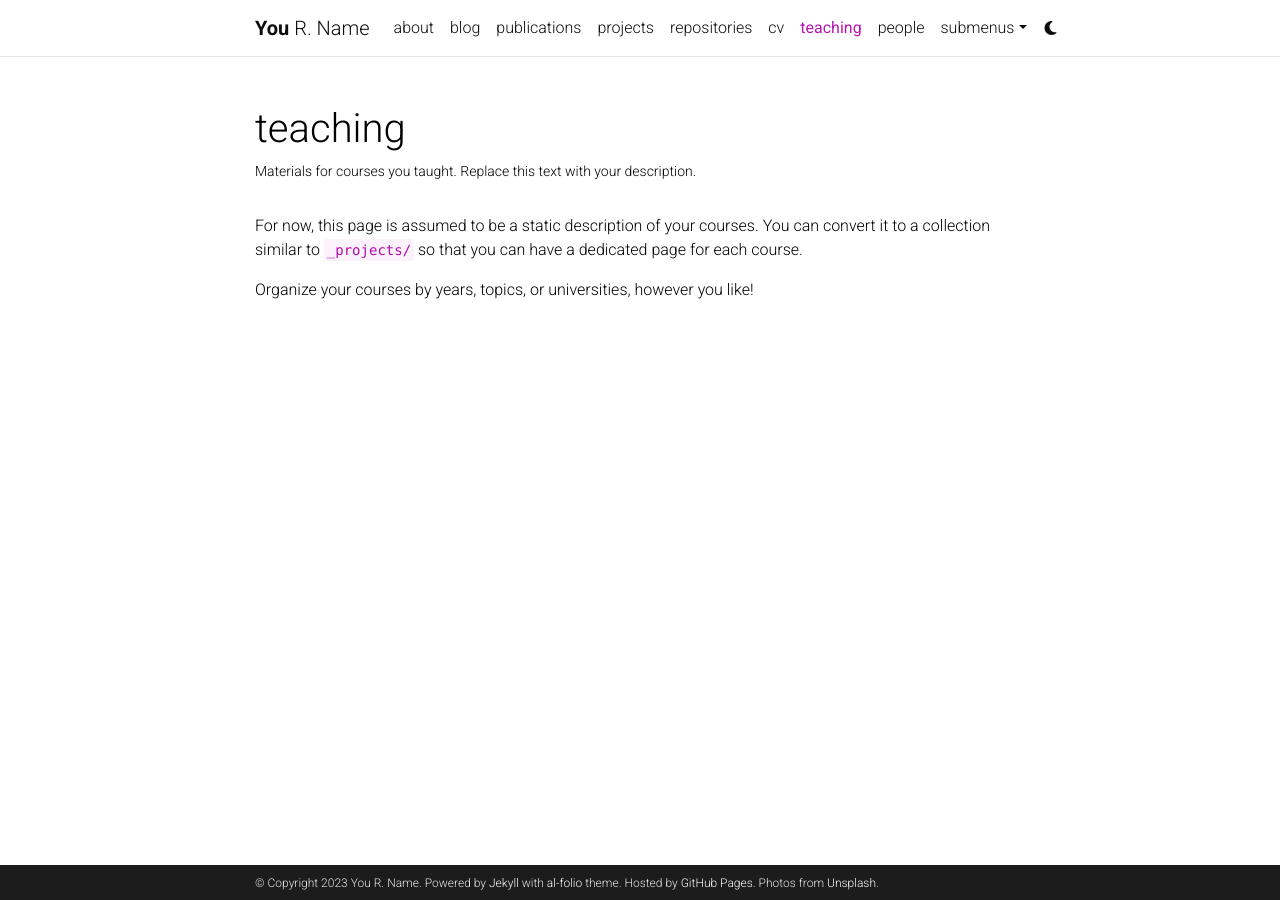
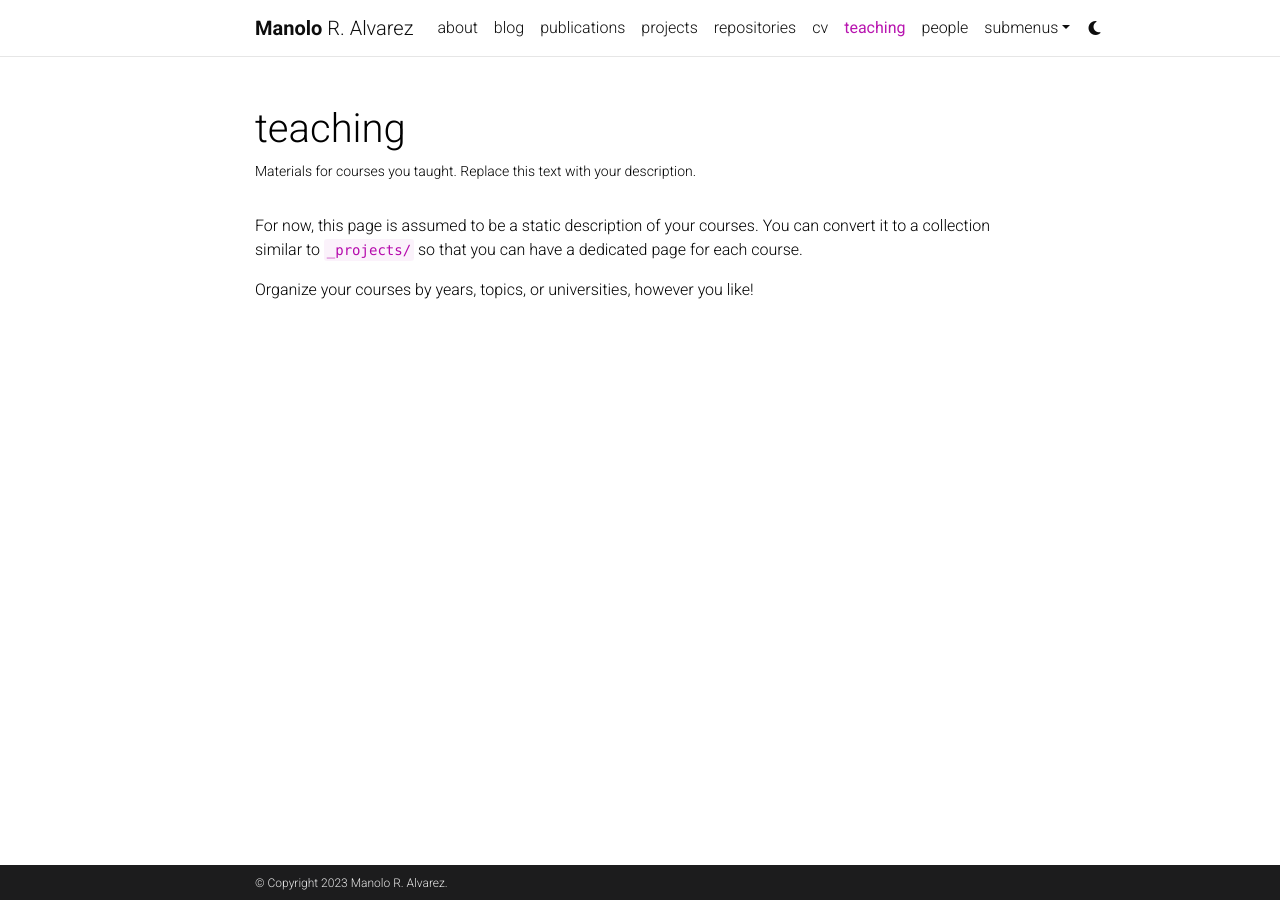
Before and after one commit to manolo-alvarez/manolo-alvarez.github.io, a Jekyll site: the page built from _pages/teaching.md, in a window 1280 px wide. Built offline with Jekyll 4.4.1, drawn with Linux system fonts in a browser that asks for light colours; comment, search, counter and statistics services are not loaded; a style sheet for code colours, icons or effects is not loaded.

Commit message:
first few changes

```diff
--- a/_config.yml
+++ b/_config.yml
@@ -3,23 +3,20 @@
 # -----------------------------------------------------------------------------
 
 title: blank # the website title (if blank, full name will be used instead)
-first_name: You
+first_name: Manolo
 middle_name: R.
-last_name: Name
-email: you@example.com
+last_name: Alvarez
+email: manolo.alvarezc@outlook.com
 description: > # the ">" symbol means to ignore newlines until "footer_text:"
-  A simple, whitespace theme for academics. Based on [*folio](https://github.com/bogoli/-folio) design.
+  My personal website.
 footer_text: >
-  Powered by <a href="https://jekyllrb.com/" target="_blank">Jekyll</a> with <a href="https://github.com/alshedivat/al-folio">al-folio</a> theme.
-  Hosted by <a href="https://pages.github.com/" target="_blank">GitHub Pages</a>.
-  Photos from <a href="https://unsplash.com" target="_blank">Unsplash</a>.
 keywords: jekyll, jekyll-theme, academic-website, portfolio-website  # add your own keywords or leave empty
 
 lang: en # the language of your site (for example: en, fr, cn, ru, etc.)
 icon: ⚛️  # the emoji used as the favicon (alternatively, provide image name in /assets/img/)
 
-url: https://alshedivat.github.io # the base hostname & protocol for your site
-baseurl: /al-folio # the subpath of your site, e.g. /blog/
+url: https://manolo-alvarez.github.io # the base hostname & protocol for your site
+baseurl: # the subpath of your site, e.g. /blog/
 last_updated: false # set to true if you want to display last updated in the footer
 impressum_path:  # set to path to include impressum link in the footer, use the same path as permalink in a page, helps to conform with EU GDPR
 
```
